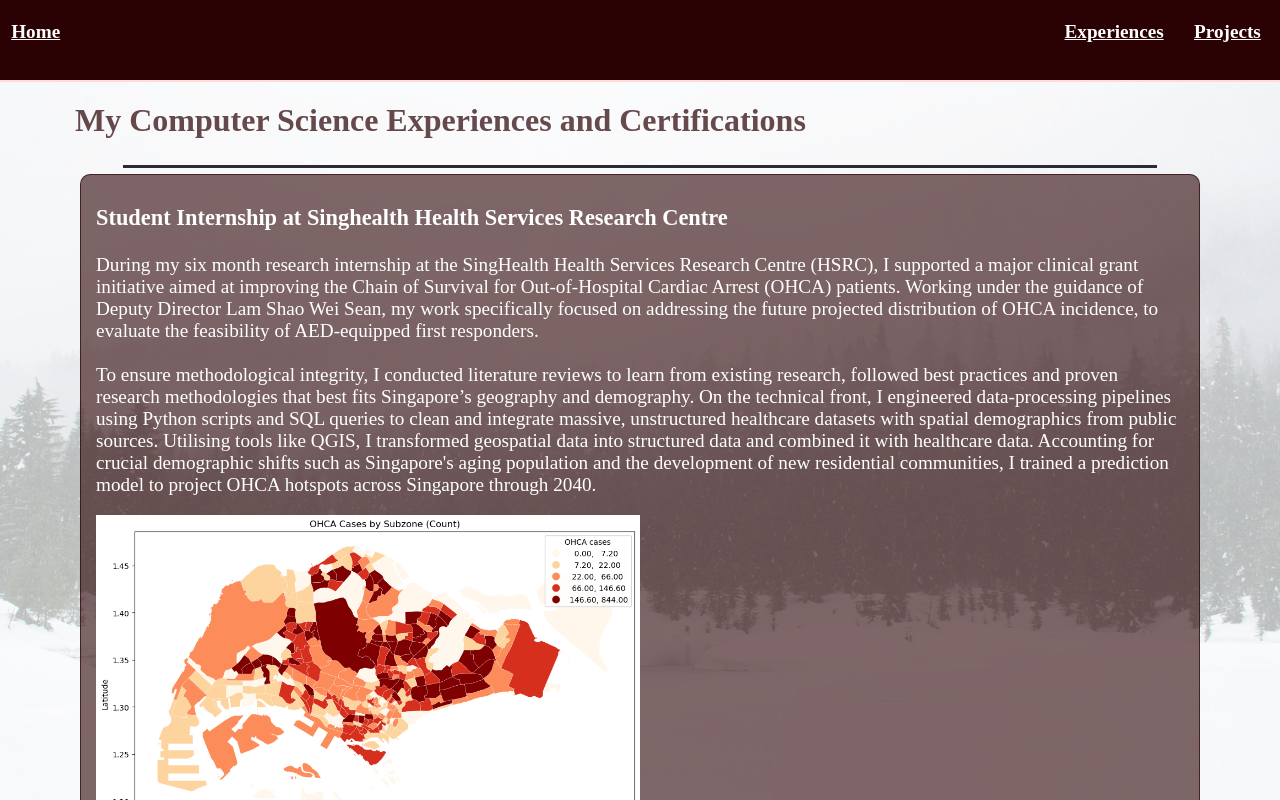
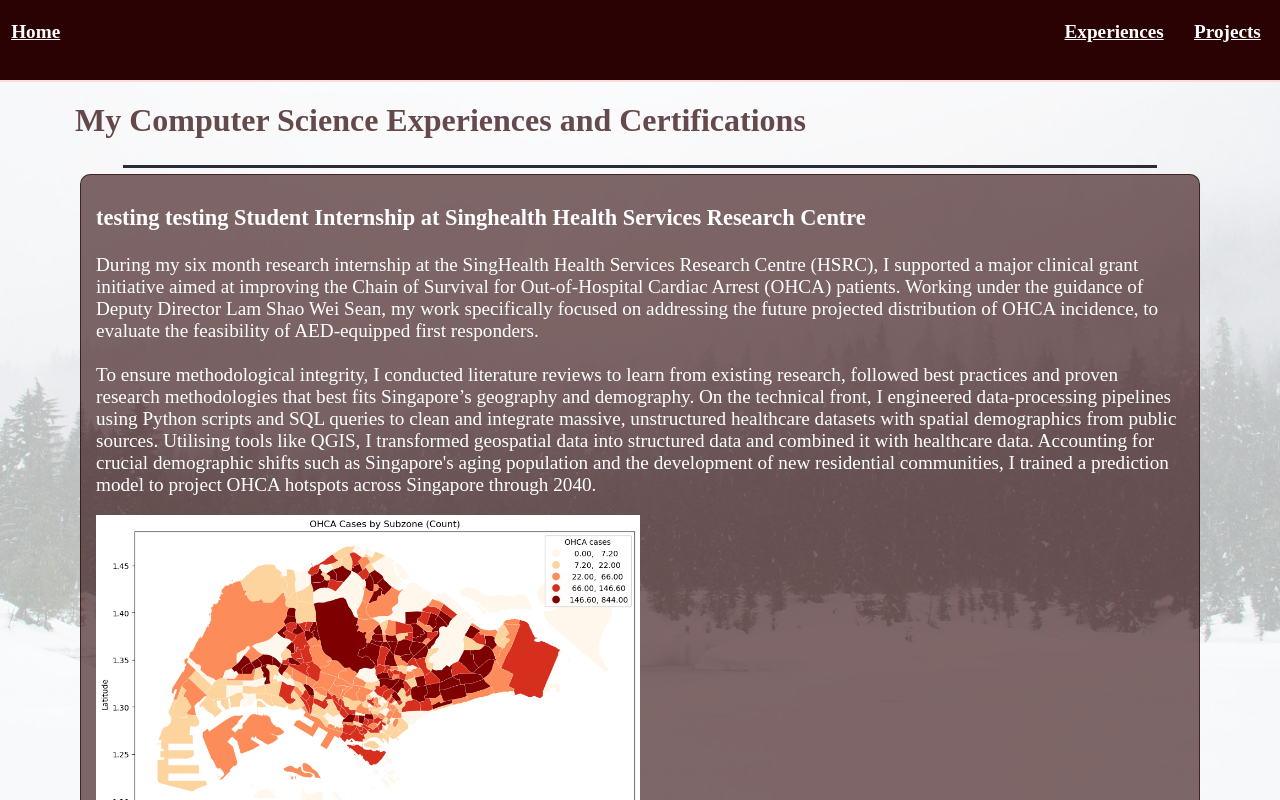
Before and after one commit to ngyitong/portfolio, a React (Create React App) app in the folder my-portfolio/: page /experiences in a window 1280 px wide. Shown: the top 800 px of the page. Built offline with nearby package versions, Linux system fonts and the light colour scheme.

Commit message:
testing to see if npm run deploy works

```diff
--- a/my-portfolio/src/components/displayData.js
+++ b/my-portfolio/src/components/displayData.js
@@ -97,7 +97,7 @@ export function getExperiences() {
     // id is added so that html does not complain when displaying the list
         {
             id: '3',
-            title: "Student Internship at Singhealth Health Services Research Centre",
+            title: "testing testing Student Internship at Singhealth Health Services Research Centre",
             body: "During my six month research internship at the SingHealth Health Services Research Centre (HSRC)," +
                     " I supported a major clinical grant initiative aimed at improving the Chain of Survival for " +
                     "Out-of-Hospital Cardiac Arrest (OHCA) patients. Working under the guidance of Deputy Director Lam Shao Wei Sean, " +
```
Also changed, not shown: 1 other file (tests, documents, lock files or other folders).
